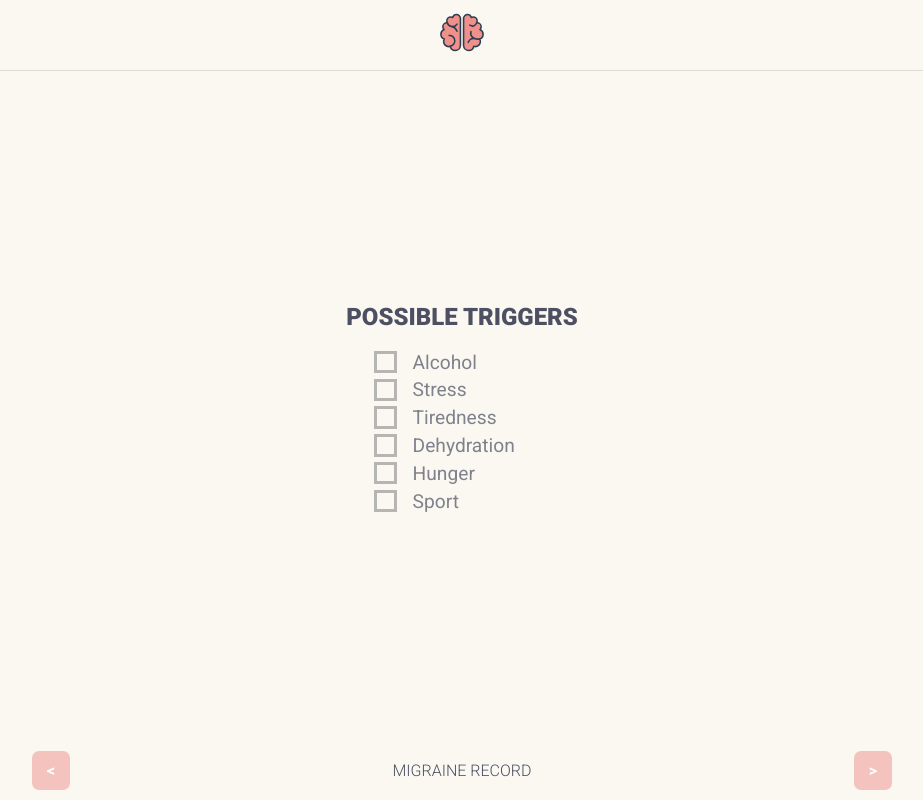
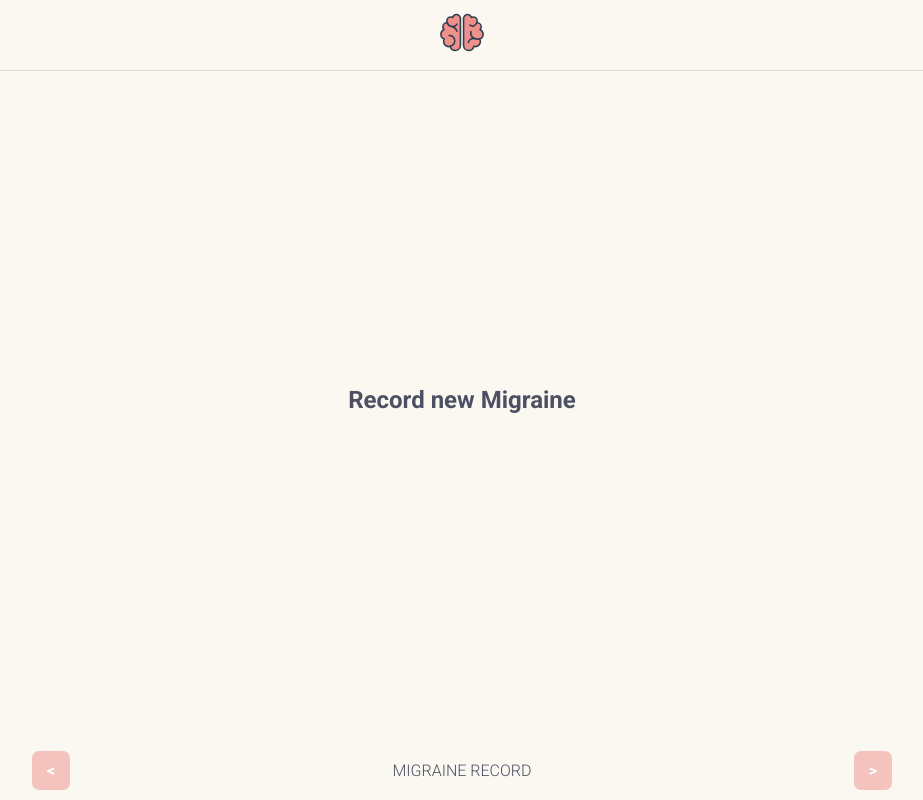
Before and after one commit to jagodarybacka/migraine-app, a React (Create React App) app: page /add in a window 1280 px wide. Shown: the whole page, without its empty margins (178-1101 px from the left). Built offline with nearby package versions, Linux system fonts and the light colour scheme.

Commit message:
Working on form

```diff
--- a/src/scenes/Form.js
+++ b/src/scenes/Form.js
@@ -48,16 +48,19 @@ const Buttons = styled.div `
     background-color: #f0908b;
   }
 `
+const Hello = () => (<h1>Record new Migraine</h1>)
+const Bye = () => (<h1>Added new Migraine</h1>)
+
 const Form = () => {
-
+  let n = 0;
   return (
     <RecordForm className="Form">
       <Header />
       <form>
-        <Triggers />
+      {  n == 1 ?  <Start /> : <Hello /> }
       </form>
       <Buttons>
-        <Button text="<"/>
+        <Button text='<'/>
         <p> Migraine Record</p>
         <Button text=">"/>
       </Buttons>
@@ -65,5 +68,18 @@ const Form = () => {
   );
 }
 
+/*
+<Hello />
+<Start />
+<End />
+<Pain />
+<Mood />
+<Medicines />
+<Localization />
+<Menstruation />
+<Triggers />
+<Bye />
+*/
+
 
 export default Form;
```
